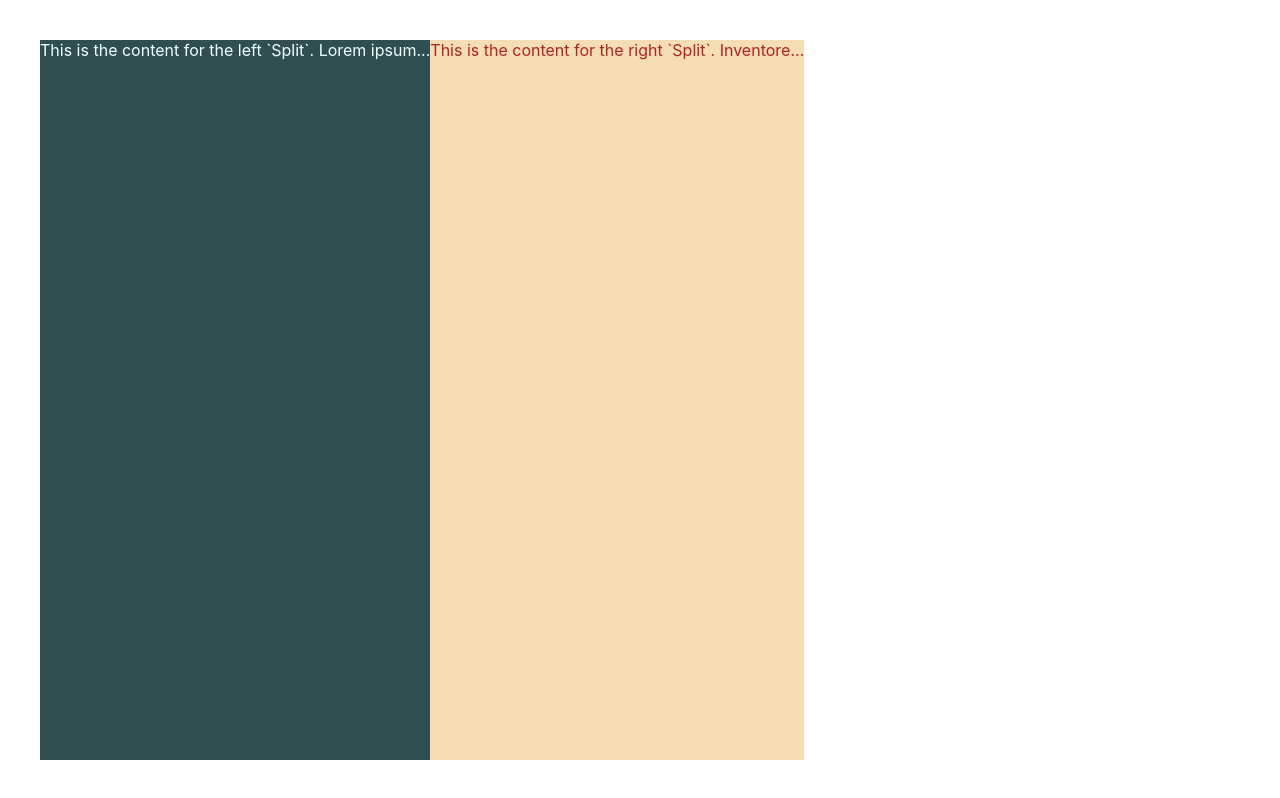
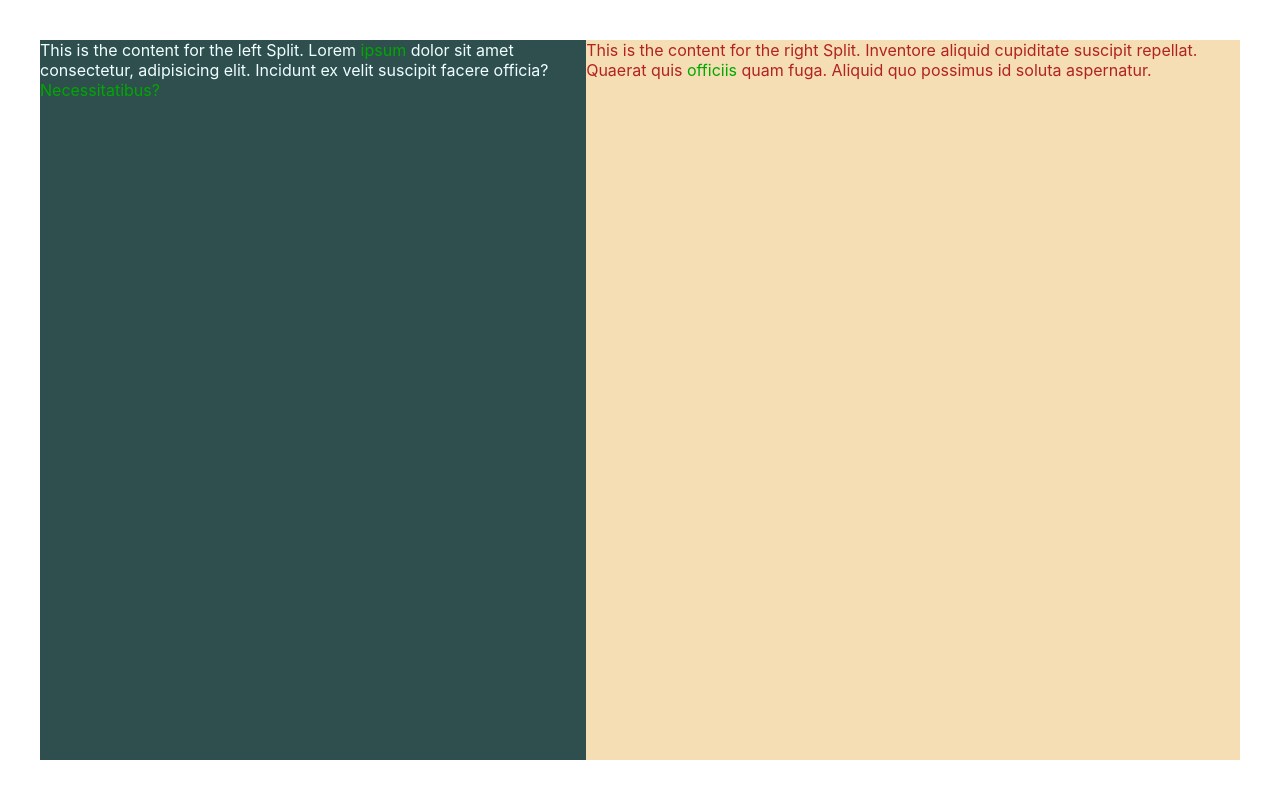
Before and after one commit to john-azzaro/Study-React-Custom-Tooltip-Component, a React (Create React App) app in the folder tooltip-component-study/: page / in a window 1280 px wide. Built offline with nearby package versions, Linux system fonts and the light colour scheme.

Commit message:
Added App.js Tooltips, Split adjustments

```diff
--- a/tooltip-component-study/src/App.js
+++ b/tooltip-component-study/src/App.js
@@ -2,20 +2,34 @@
 import Split from './composition/Split';
 import Tooltip from './composition/Tooltip';
 import './App.css';
-import './composition/Tooltip';
+
+const firstTooltip = (
+  <Tooltip message='tooltip message'>
+  ipsum
+  </Tooltip>
+)
+const secondTooltip = (
+  <Tooltip message='another tooltip message'>
+    officiis
+  </Tooltip>
+)
 
 function App() {
   return (
     <main className='App'>
-      <Split className="left">
-        This is the content for the left `Split`. Lorem ipsum...
+      <Split className='left' flexBasis='2'>
+        This is the content for the left Split. Lorem {firstTooltip} dolor sit amet consectetur, adipisicing elit.
+        Incidunt ex velit suscipit facere officia?<br />
+        <Tooltip message='one more tooltip message'>
+          Necessitatibus?
+        </Tooltip>
       </Split>
-      <Split className="right">
-        This is the content for the right `Split`. Inventore...
+      <Split className='right'>
+        This is the content for the right Split. Inventore aliquid cupiditate suscipit repellat.
+        Quaerat quis {secondTooltip} quam fuga. Aliquid quo possimus id soluta aspernatur.
       </Split>
     </main>
-  );
+  )
 }
 
-
 export default App;
--- a/tooltip-component-study/src/composition/Split.js
+++ b/tooltip-component-study/src/composition/Split.js
@@ -1,8 +1,9 @@
 import React from 'react';
+import './Split.css';
 
 function Split(props) {
   const combinedClassName = `style ${props.className}`
-  return(
+  return (
     <div className={combinedClassName}>
       {props.children}
     </div>
--- a/tooltip-component-study/src/composition/Tooltip.js
+++ b/tooltip-component-study/src/composition/Tooltip.js
@@ -1,4 +1,5 @@
 import React from 'react';
+import './Tooltip.css';
 
 function Tooltip(props) {
   return (
@@ -13,5 +14,4 @@
   );
 }
 
-
 export default Tooltip;
```
Also changed, not shown: tooltip-component-study/src/composition/Tooltip.css (line endings or trailing spaces), 1 other file (tests, documents, lock files or other folders).
